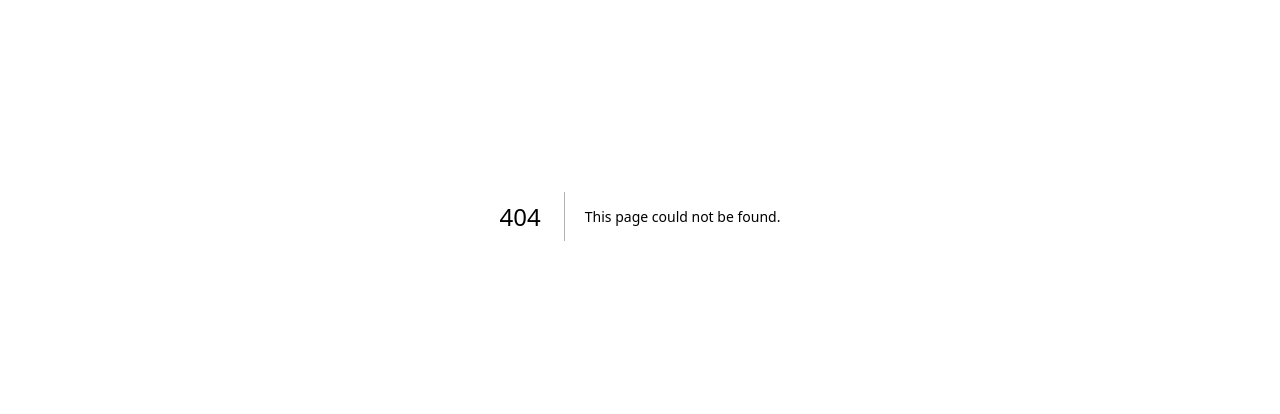
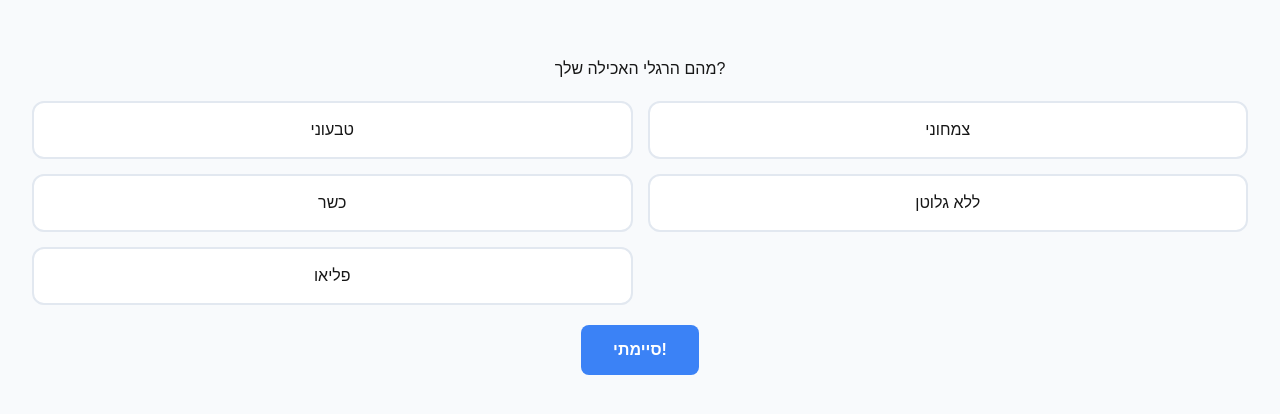
Before and after one commit to ofir8530/ai-fitness-app, a Next.js app: page /dietary-preferences in a window 1280 px wide. Before the commit this address had no page. Shown: the part 184-598 px from the top of the page. Built offline with nearby package versions, Linux system fonts and the light colour scheme.

Commit message:
feat: link UserForm to DietaryPreferences

```diff
--- /dev/null
+++ b/app/dietary-preferences/page.tsx
@@ -0,0 +1,51 @@
+"use client";
+import { useState } from "react";
+import { useRouter, useSearchParams } from "next/navigation";
+import styles from '../page.module.css';
+
+export default function DietaryPage(){
+    const router = useRouter();
+    const searchParams = useSearchParams();
+
+// שמירת העדפות במערך
+  const [preferences, setPreferences] = useState<string[]>([]);
+
+  const options = [
+    { id: 'vegan', label: 'טבעוני' },
+    { id: 'vegetarian', label: 'צמחוני' },
+    { id: 'kosher', label: 'כשר' },
+    { id: 'gluten-free', label: 'ללא גלוטן' },
+    { id: 'paleo', label: 'פליאו' }
+  ];
+
+  const togglePreference = (id: string) => {
+    setPreferences(prev =>
+      prev.includes(id) ? prev.filter(p => p !== id) : [...prev, id]
+    );
+  };
+
+  const handleNext = () => {
+    // מעבירים את הנתונים הקודמים + החדשים לדף הסיכום
+    const params = new URLSearchParams(searchParams.toString());
+    params.set('diet', preferences.join(','));
+    router.push(`/summary?${params.toString()}`);
+  };
+
+  return (
+    <main className={styles.mainContainer}>
+      <h2>מהם הרגלי האכילה שלך?</h2>
+      <div className={styles.optionsGrid}>
+        {options.map(opt => (
+          <button
+            key={opt.id}
+            onClick={() => togglePreference(opt.id)}
+            className={preferences.includes(opt.id) ? styles.selectedOpt : styles.opt}
+          >
+            {opt.label}
+          </button>
+        ))}
+      </div>
+      <button onClick={handleNext} className={styles.primaryButton}>סיימתי!</button>
+    </main>
+  );
+}
--- a/app/page.module.css
+++ b/app/page.module.css
@@ -74,3 +74,29 @@
   text-decoration: underline;
   cursor: pointer;
 }
+
+.optionsGrid {
+  display: grid;
+  grid-template-columns: 1fr 1fr; /* שני טורים נוחים ללחיצה */
+  gap: 15px;
+  margin: 20px 0;
+  width: 100%;
+}
+
+.opt {
+  padding: 15px;
+  border: 2px solid #e2e8f0;
+  border-radius: 12px;
+  background: white;
+  cursor: pointer;
+  font-size: 1rem;
+  transition: all 0.2s;
+}
+
+.selectedOpt {
+  composes: opt;
+  border-color: #3b82f6;
+  background-color: #eff6ff;
+  color: #1d4ed8;
+  font-weight: bold;
+}
--- a/components/UserForm.tsx
+++ b/components/UserForm.tsx
@@ -23,11 +23,17 @@ export default function UserForm() {
   const handleSubmit = (e: React.FormEvent) => {
     e.preventDefault();
 
-    //  יצירת "מחרוזת חיפוש" עם הנתונים
-    const queryString = `age=${formData.age}&weight=${formData.weight}&height=${formData.height}&goal=${formData.goal}`;
+    // בניית כתובת עם כל הנתונים שאספנו עד כה
+    const params = new URLSearchParams({
+        age: formData.age,
+        weight: formData.weight,
+        height: formData.height,
+        goal: formData.goal,
+        targetWeight: formData.targetWeight
+    });
 
-    // מעבר לדף סיכום
-    router.push(`/summary?${queryString}`);
+    // מעבר לדף העדפות התזונה במקום לדף הסיכום
+    router.push(`/dietary-preferences?${params.toString()}`);
     };
 
 
```
